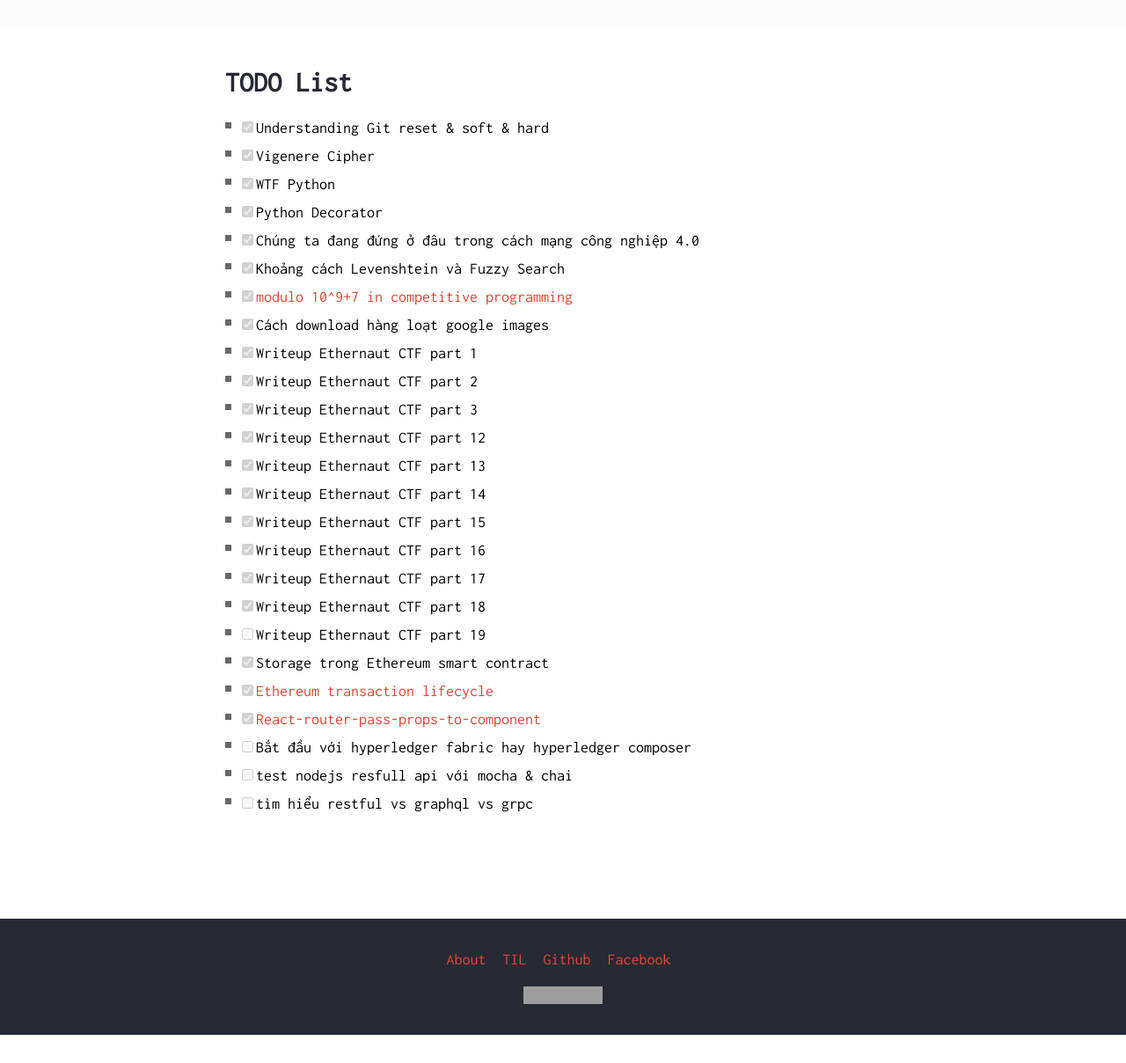
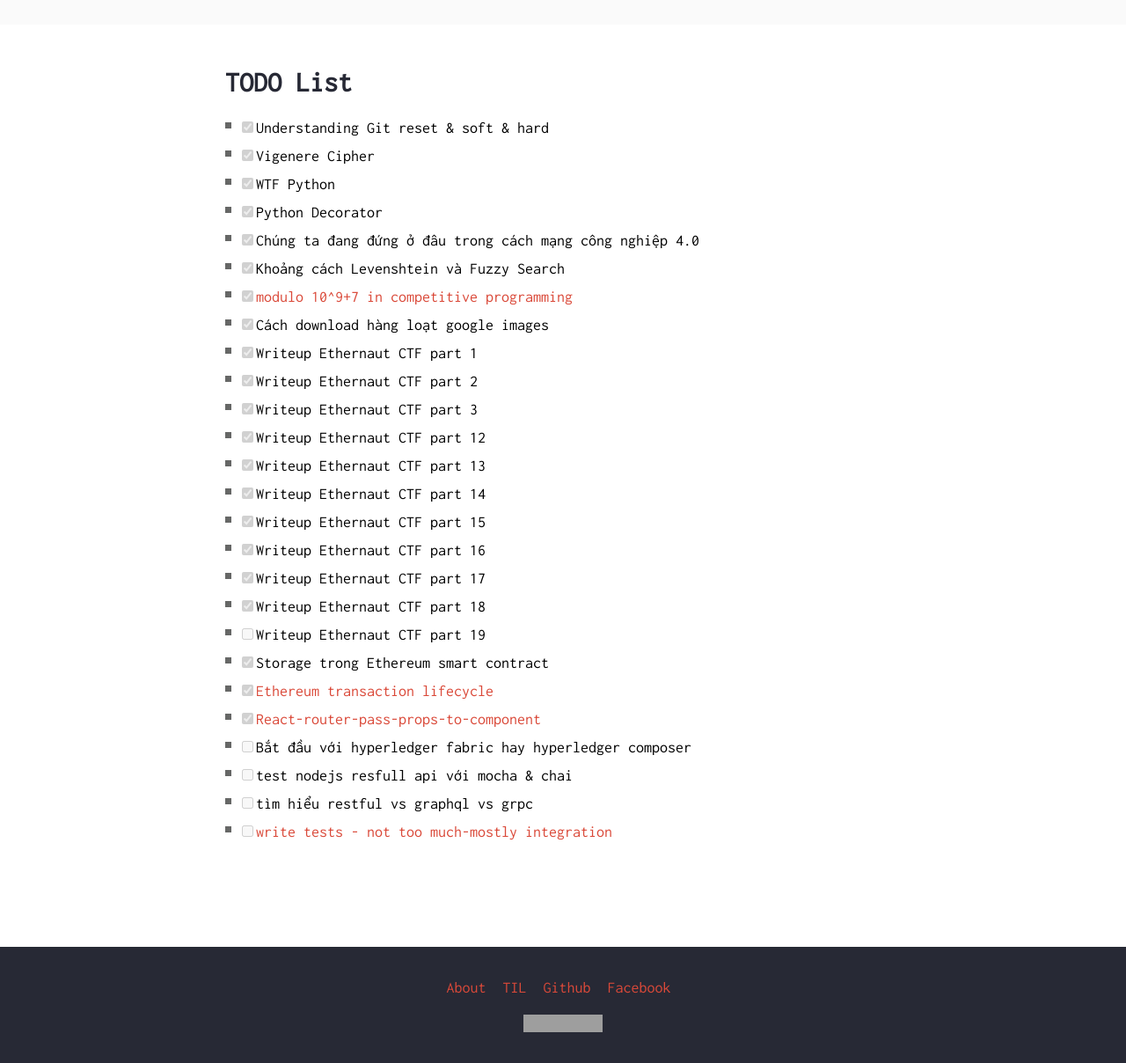
Before and after one commit to bboynam99/dotrungkien.github.io, a Jekyll site: the page built from TODO-List.md, in a window 1280 px wide, cut to the strip 258-1466 px from the top of the page. Shown: the whole strip at 88% size. Built offline with Jekyll 4.4.1, drawn with Linux system fonts in a browser that asks for light colours; nearby versions of some CDN libraries; before the commit the page ends 1434 px from its top, so only the background shows below that; grey boxes are pictures that could not be loaded.

Commit message:
update content

```diff
--- a/TODO-List.md
+++ b/TODO-List.md
@@ -29,3 +29,4 @@ permalink: /todolist
 - [ ] Bắt đầu với hyperledger fabric hay hyperledger composer
 - [ ] test nodejs resfull api với mocha & chai
 - [ ] tìm hiểu restful vs graphql vs grpc
+- [ ] [write tests - not too much-mostly integration](https://blog.kentcdodds.com/write-tests-not-too-many-mostly-integration-5e8c7fff591c)
```
Also changed, not shown: _drafts/2019-01-12-write-tests-not-too-much-mostly-integration.md (added, +1 -0 lines).
